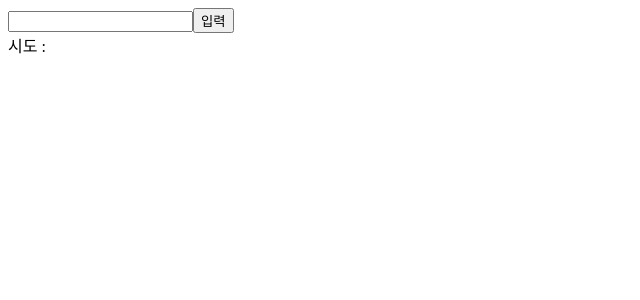
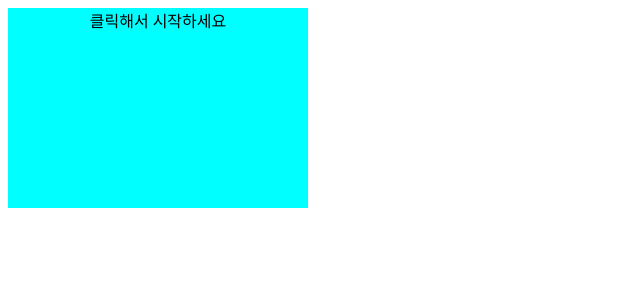
Before and after one commit to YuSunjo/react_hook, a React (Create React App) app: page / in a window 1280 px wide. Shown: the top 300 px of the page, without its empty margins (0-640 px from the left). Built offline with nearby package versions, Linux system fonts and the light colour scheme.

Commit message:
ResponseCheck

```diff
--- a/src/App.js
+++ b/src/App.js
@@ -1,12 +1,15 @@
 import React from 'react';
+import './components/ResponseCheck.css'
+
 // import Gugudan from './components/Gugudan'
 // import WordRelay from './components/WordRelay'
-import Baseball from './components/Baseball'
+// import Baseball from './components/Baseball'
+import ResponseCheck from './components/ResponseCheck'
 
 function App() {
   return (
     <div >
-      <Baseball />
+      <ResponseCheck/>
 
     </div>
   );
--- /dev/null
+++ b/src/components/ResponseCheck.css
@@ -0,0 +1,17 @@
+#screen{
+    width: 300px;
+    height: 200px;
+    text-align: center;
+    user-select: none;
+}
+#screen.waiting {
+    background-color: aqua;
+}
+
+#screen.ready {
+    background-color: red;
+}
+
+#screen.now {
+    background-color: greenyellow;
+}
--- /dev/null
+++ b/src/components/ResponseCheck.jsx
@@ -0,0 +1,64 @@
+import React, {useState, useRef} from 'react';
+
+
+const ResponseCheck = () => {
+    const [state, setstate] = useState('waiting');
+    const [message, setMessage] = useState('클릭해서 시작하세요');
+    const [result, setResult] = useState([]);
+    const timeout = useRef(null);
+    const startTime = useRef();
+    const endTime = useRef();
+    //ref and state different => if change value =>  rendering
+
+    const onClickScreen = () => {
+        if(state === 'waiting'){
+            setstate('ready');
+            setMessage('초록색이 되면 클릭하세요');
+            timeout.current = setTimeout( () => {
+                setstate('now');
+                setMessage('지금 클릭');
+                startTime.current = new Date();
+            }, Math.floor(Math.random() * 1000) + 2000);
+        }else if(state ==='ready') {
+            clearTimeout(timeout.current);
+            setstate('waiting');
+            setMessage('너무 성급하시군요.. 초록색이 된 후에 클릭하세요');
+        }else if(state === 'now'){
+            endTime.current = new Date();
+            setstate('waiting');
+            setMessage('클릭해서 시작하세요');
+            setResult( (prevResult) => {
+                return [...prevResult, endTime.current- startTime.current];
+            })
+        }
+
+    };
+
+    const onReset = () => {
+        setResult([]);
+    };
+
+    const renderAverage = () => {
+        return (result.length ===0
+            ? null
+            :
+            <div>
+                <div>평균시간: {result.reduce( (a,c) => a+c) / result.length}ms</div>
+                <button onClick={onReset}>reset</button>
+
+            </div>)
+    }
+
+    return (
+        <div>
+            <div id="screen" className={state} onClick={onClickScreen}>
+                {message}
+            </div>
+            {renderAverage()}
+
+
+        </div>
+    )
+}
+
+export default ResponseCheck;
```
Also changed, not shown: 1 other file (tests, documents, lock files or other folders).
